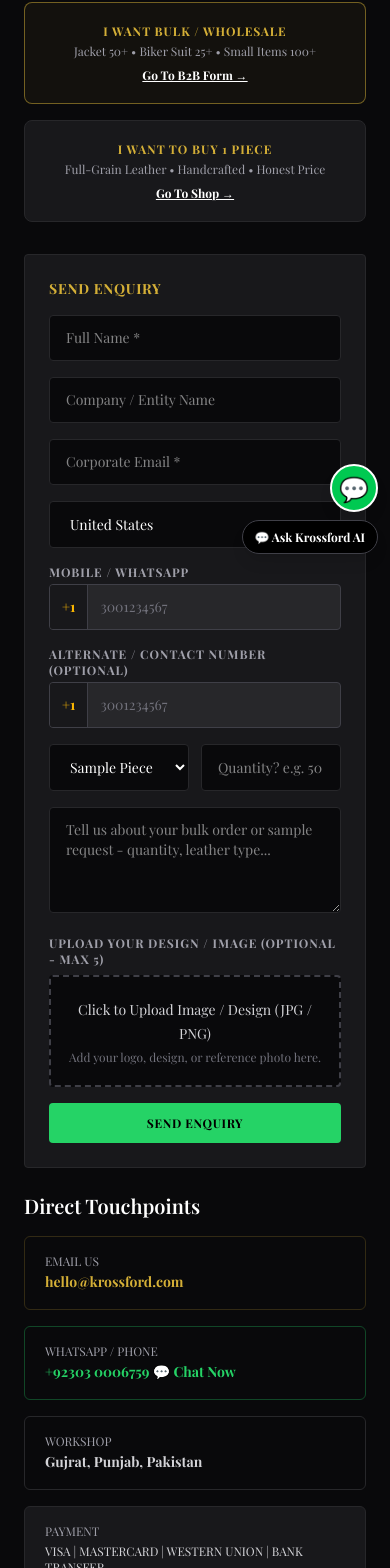
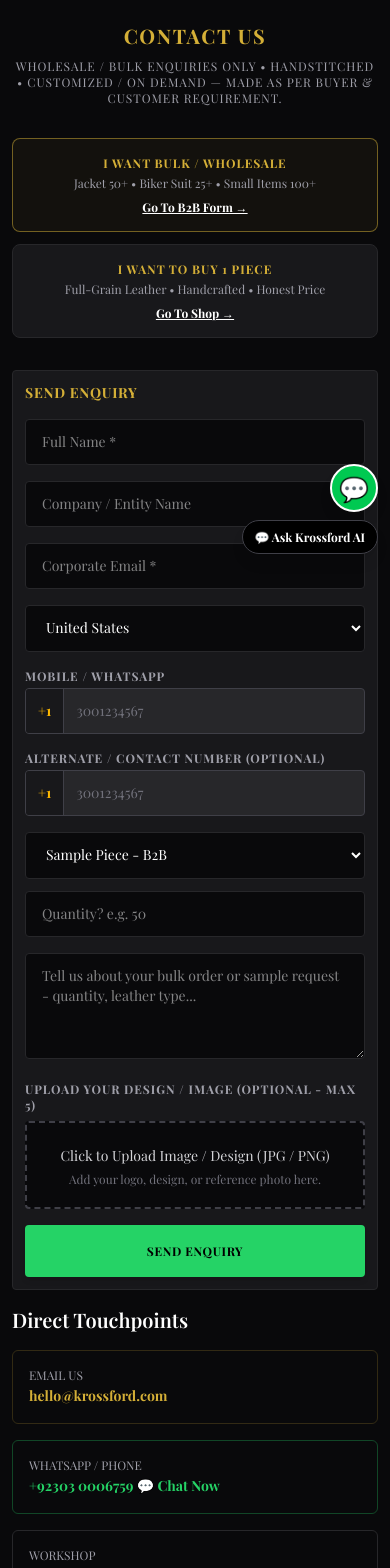
Before and after one commit to kaftab110-cmd/Krossford, a Next.js app: page /contact in a window 390 px wide. Shown: the part 202-1770 px from the top of the page. Built offline with nearby package versions, Linux system fonts and the light colour scheme.

Commit message:
contact top padding ordertype quantity handstitched fix

```diff
--- a/app/contact/page.tsx
+++ b/app/contact/page.tsx
@@ -100,54 +100,54 @@ export default function ContactPage() {
   };
 
   return (
-    <div className="min-h-screen bg-zinc-950 text-white p-6 md:p-12">
-      <div className="max-w-4xl mx-auto space-y-8">
-        <div className="text-center space-y-2">
-          <h1 className="text-2xl md:text-3xl font-bold uppercase tracking-widest text-[#D4AF37]" style={{ fontFamily: "var(--font-brand)" }}>Contact Us</h1>
-          <p className="text-xs text-zinc-400 uppercase tracking-widest">Wholesale / Bulk Enquiries Only</p>
+    <div className="min-h-screen bg-zinc-950 text-white pt-[132px] min-[400px]:pt-[138px] sm:pt-[148px] lg:pt-[158px] pb-16 px-3 min-[400px]:px-4 sm:px-6 md:px-12 w-full min-w-0 overflow-x-hidden">
+      <div className="max-w-4xl mx-auto space-y-8 w-full min-w-0">
+        <div className="text-center space-y-2 min-w-0">
+          <h1 className="text-xl sm:text-2xl md:text-3xl font-bold uppercase tracking-widest text-[#D4AF37] break-words leading-snug" style={{ fontFamily: "var(--font-brand)" }}>Contact Us</h1>
+          <p className="text-xs text-zinc-400 uppercase tracking-widest break-words">Wholesale / Bulk Enquiries Only • Handstitched • Customized / On Demand — Made As Per Buyer &amp; Customer Requirement.</p>
         </div>
-        <div className="grid sm:grid-cols-2 gap-4">
-          <Link href="/b2b" className="border border-[#D4AF37]/50 rounded-lg p-5 bg-[#D4AF37]/5 hover:border-[#D4AF37] transition-colors text-center">
-            <p className="text-xs font-bold text-[#D4AF37] uppercase tracking-widest">I Want Bulk / Wholesale</p>
-            <p className="text-xs text-zinc-400 mt-1">Jacket 50+ • Biker Suit 25+ • Small Items 100+</p>
-            <p className="text-xs font-bold mt-2 underline">Go To B2B Form →</p>
+        <div className="grid sm:grid-cols-2 gap-3 sm:gap-4 w-full min-w-0">
+          <Link href="/b2b" className="border border-[#D4AF37]/50 rounded-lg p-4 sm:p-5 bg-[#D4AF37]/5 hover:border-[#D4AF37] transition-colors text-center min-w-0">
+            <p className="text-xs font-bold text-[#D4AF37] uppercase tracking-widest break-words">I Want Bulk / Wholesale</p>
+            <p className="text-xs text-zinc-400 mt-1 break-words">Jacket 50+ • Biker Suit 25+ • Small Items 100+</p>
+            <p className="text-xs font-bold mt-2 underline break-words">Go To B2B Form →</p>
           </Link>
-          <Link href="/shop" className="border border-zinc-800 rounded-lg p-5 bg-zinc-900 hover:border-[#D4AF37] transition-colors text-center">
-            <p className="text-xs font-bold text-[#D4AF37] uppercase tracking-widest">I Want To Buy 1 Piece</p>
-            <p className="text-xs text-zinc-400 mt-1">Full-Grain Leather • Handcrafted • Honest Price</p>
-            <p className="text-xs font-bold mt-2 underline">Go To Shop →</p>
+          <Link href="/shop" className="border border-zinc-800 rounded-lg p-4 sm:p-5 bg-zinc-900 hover:border-[#D4AF37] transition-colors text-center min-w-0">
+            <p className="text-xs font-bold text-[#D4AF37] uppercase tracking-widest break-words">I Want To Buy 1 Piece</p>
+            <p className="text-xs text-zinc-400 mt-1 break-words">Full-Grain Leather • Handcrafted • Honest Price</p>
+            <p className="text-xs font-bold mt-2 underline break-words">Go To Shop →</p>
           </Link>
         </div>
-        <div className="grid md:grid-cols-2 gap-6">
-          <form onSubmit={handleSubmit} className="bg-zinc-900 border border-zinc-800 p-6 rounded space-y-4">
-            <h2 className="text-sm font-bold uppercase tracking-wider text-[#D4AF37]">Send Enquiry</h2>
-            <input required placeholder="Full Name *" value={form.name} onChange={(e) => setForm({ ...form, name: e.target.value })} className="w-full bg-zinc-950 border border-zinc-800 rounded px-4 py-3 text-sm outline-none focus:border-[#D4AF37]" />
-            <input placeholder="Company / Entity Name" value={form.company} onChange={(e) => setForm({ ...form, company: e.target.value })} className="w-full bg-zinc-950 border border-zinc-800 rounded px-4 py-3 text-sm outline-none focus:border-[#D4AF37]" />
-            <input required type="email" placeholder="Corporate Email *" value={form.email} onChange={(e) => setForm({ ...form, email: e.target.value })} className="w-full bg-zinc-950 border border-zinc-800 rounded px-4 py-3 text-sm outline-none focus:border-[#D4AF37]" />
-            <select value={form.country} onChange={(e) => setForm({ ...form, country: e.target.value })} className="w-full bg-zinc-950 border border-zinc-800 rounded px-4 py-3 text-sm outline-none focus:border-[#D4AF37]">
+        <div className="grid md:grid-cols-2 gap-4 sm:gap-6 w-full min-w-0">
+          <form onSubmit={handleSubmit} className="bg-zinc-900 border border-zinc-800 p-3 min-[400px]:p-4 sm:p-6 rounded space-y-4 w-full min-w-0">
+            <h2 className="text-sm font-bold uppercase tracking-wider text-[#D4AF37] break-words">Send Enquiry</h2>
+            <input required placeholder="Full Name *" value={form.name} onChange={(e) => setForm({ ...form, name: e.target.value })} className="w-full min-w-0 bg-zinc-950 border border-zinc-800 rounded px-4 py-3 text-sm outline-none focus:border-[#D4AF37]" />
+            <input placeholder="Company / Entity Name" value={form.company} onChange={(e) => setForm({ ...form, company: e.target.value })} className="w-full min-w-0 bg-zinc-950 border border-zinc-800 rounded px-4 py-3 text-sm outline-none focus:border-[#D4AF37]" />
+            <input required type="email" placeholder="Corporate Email *" value={form.email} onChange={(e) => setForm({ ...form, email: e.target.value })} className="w-full min-w-0 bg-zinc-950 border border-zinc-800 rounded px-4 py-3 text-sm outline-none focus:border-[#D4AF37]" />
+            <select value={form.country} onChange={(e) => setForm({ ...form, country: e.target.value })} className="w-full min-w-0 bg-zinc-950 border border-zinc-800 rounded px-4 py-3 text-sm outline-none focus:border-[#D4AF37]">
               {COUNTRIES.map((c, i) => <option key={`${c}-${i}`} value={c}>{c}</option>)}
             </select>
             <PhoneInput country={form.country} value={form.phone} onChange={(v) => setForm({ ...form, phone: v })} label={"Mobile / " + WA} placeholder="3001234567" required={false} />
             <PhoneInput country={form.country} value={form.altPhone} onChange={(v) => setForm({ ...form, altPhone: v })} label="Alternate / Contact Number (Optional)" placeholder="3001234567" required={false} name="altPhone" />
-            <div className="grid grid-cols-2 gap-3">
-              <select value={form.orderType} onChange={(e) => setForm({ ...form, orderType: e.target.value })} className="w-full bg-zinc-950 border border-zinc-800 rounded px-4 py-3 text-sm outline-none focus:border-[#D4AF37]">
+            <div className="grid grid-cols-1 min-[420px]:grid-cols-2 gap-3 min-w-0">
+              <select value={form.orderType} onChange={(e) => setForm({ ...form, orderType: e.target.value })} className="w-full min-w-0 bg-zinc-950 border border-zinc-800 rounded px-4 py-3 text-sm outline-none focus:border-[#D4AF37]">
                 <option>Sample Piece - B2B</option>
                 <option>Bulk Order - B2B</option>
                 <option>Sample Request</option>
               </select>
-              <input placeholder="Quantity? e.g. 50" value={form.quantity} onChange={(e) => setForm({ ...form, quantity: e.target.value })} className="w-full bg-zinc-950 border border-zinc-800 rounded px-4 py-3 text-sm outline-none focus:border-[#D4AF37]" />
+              <input placeholder="Quantity? e.g. 50" value={form.quantity} onChange={(e) => setForm({ ...form, quantity: e.target.value })} className="w-full min-w-0 bg-zinc-950 border border-zinc-800 rounded px-4 py-3 text-sm outline-none focus:border-[#D4AF37]" />
             </div>
-            <textarea required rows={4} placeholder="Tell us about your bulk order or sample request - quantity, leather type..." value={form.message} onChange={(e) => setForm({ ...form, message: e.target.value })} className="w-full bg-zinc-950 border border-zinc-800 rounded px-4 py-3 text-sm outline-none focus:border-[#D4AF37]" />
-            <div>
-              <label className="block text-xs tracking-widest text-zinc-400 uppercase font-bold">Upload Your Design / Image (Optional - Max 5)</label>
+            <textarea required rows={4} placeholder="Tell us about your bulk order or sample request - quantity, leather type..." value={form.message} onChange={(e) => setForm({ ...form, message: e.target.value })} className="w-full min-w-0 bg-zinc-950 border border-zinc-800 rounded px-4 py-3 text-sm outline-none focus:border-[#D4AF37]" />
+            <div className="min-w-0">
+              <label className="block text-xs tracking-widest text-zinc-400 uppercase font-bold break-words">Upload Your Design / Image (Optional - Max 5)</label>
               <label className="mt-2 w-full border-2 border-dashed border-zinc-700 rounded px-4 py-5 text-center block cursor-pointer hover:border-[#D4AF37] bg-zinc-950">
-                <span className="text-sm text-zinc-300">Click to Upload Image / Design (JPG / PNG)</span>
-                <span className="block text-xs text-zinc-500 mt-1">Add your logo, design, or reference photo here.</span>
+                <span className="text-sm text-zinc-300 break-words">Click to Upload Image / Design (JPG / PNG)</span>
+                <span className="block text-xs text-zinc-500 mt-1 break-words">Add your logo, design, or reference photo here.</span>
                 <input type="file" accept="image/*" multiple className="hidden" onChange={handleFileChange} />
               </label>
               {previews.length > 0 && (
                 <div className="mt-3">
-                  <p className="text-xs text-green-400">✅ {files.length} / 5 Photos Selected</p>
+                  <p className="text-xs text-green-400 break-words">✅ {files.length} / 5 Photos Selected</p>
                   <div className="flex gap-2 mt-2 flex-wrap">
                     {previews.map((src, i) => (
                       <div key={i} className="relative w-20 h-20 rounded overflow-hidden border border-zinc-700">
@@ -157,34 +157,34 @@ export default function ContactPage() {
                       </div>
                     ))}
                   </div>
-                  <p className="text-xs text-[#D4AF37] mt-2">⚠ {WA} / Email khulne ke baad photos dobara attach kar dena, taake design mil jaye.</p>
+                  <p className="text-xs text-[#D4AF37] mt-2 break-words">⚠ {WA} / Email khulne ke baad photos dobara attach kar dena, taake design mil jaye.</p>
                 </div>
               )}
             </div>
-            <button type="submit" disabled={submitting} className="w-full bg-[#25D366] text-black py-3 rounded text-xs font-bold uppercase tracking-wider hover:brightness-110 disabled:opacity-60">
+            <button type="submit" disabled={submitting} className="w-full bg-[#25D366] text-black py-4 rounded text-xs font-bold uppercase tracking-wider hover:brightness-110 disabled:opacity-60 border-2 border-[#25D366] shadow-md">
               {submitting ? "Sending..." : "SEND ENQUIRY"}
             </button>
-            {submissionError && <p role="alert" className="text-xs text-red-400 text-center">{submissionError}</p>}
-            {sent && <p className="text-xs text-green-400 text-center">Enquiry sent to our team. Thank you!</p>}
+            {submissionError && <p role="alert" className="text-xs text-red-400 text-center break-words">{submissionError}</p>}
+            {sent && <p className="text-xs text-green-400 text-center break-words">Enquiry sent to our team. Thank you!</p>}
           </form>
-          <div className="space-y-4">
-            <h2 className="text-xl font-semibold text-white mb-4" style={{ fontFamily: "var(--font-brand)" }}>Direct Touchpoints</h2>
-            <a href={`mailto:${contact.email}`} className="block rounded-md border border-[#D4AF37]/20 px-5 py-4 text-[#D4AF37] transition hover:border-[#D4AF37]/60">
-              <span className="block text-xs text-zinc-400 uppercase">Email Us</span>
-              <span className="text-sm font-bold">{contact.email}</span>
+          <div className="space-y-4 w-full min-w-0">
+            <h2 className="text-xl font-semibold text-white mb-4 break-words" style={{ fontFamily: "var(--font-brand)" }}>Direct Touchpoints</h2>
+            <a href={`mailto:${contact.email}`} className="block rounded-md border border-[#D4AF37]/20 px-4 sm:px-5 py-4 text-[#D4AF37] transition hover:border-[#D4AF37]/60 min-w-0">
+              <span className="block text-xs text-zinc-400 uppercase break-words">Email Us</span>
+              <span className="text-sm font-bold break-all">{contact.email}</span>
             </a>
-            <a href={`https://wa.me/${contact.waNumber}?text=${encodeURIComponent("Hi KROSSFORD, I want to enquire about Retail (1 Piece) or Wholesale / Bulk leather order.")}`} target="_blank" rel="noopener noreferrer" className="block rounded-md border border-[#25D366]/30 px-5 py-4 transition hover:border-[#25D366]">
-              <span className="block text-xs text-zinc-400 uppercase">{WA} / Phone</span>
-              <span className="text-sm font-bold text-[#25D366]">{contact.waDisplay} 💬 Chat Now</span>
+            <a href={`https://wa.me/${contact.waNumber}?text=${encodeURIComponent("Hi KROSSFORD, I want to enquire about Retail (1 Piece) or Wholesale / Bulk leather order.")}`} target="_blank" rel="noopener noreferrer" className="block rounded-md border border-[#25D366]/30 px-4 sm:px-5 py-4 transition hover:border-[#25D366] min-w-0">
+              <span className="block text-xs text-zinc-400 uppercase break-words">{WA} / Phone</span>
+              <span className="text-sm font-bold text-[#25D366] break-words">{contact.waDisplay} 💬 Chat Now</span>
             </a>
-            <div className="block rounded-md border border-zinc-800 px-5 py-4">
-              <span className="block text-xs text-zinc-400 uppercase">Workshop</span>
-              <span className="text-sm font-bold text-zinc-300">{contact.location}</span>
+            <div className="block rounded-md border border-zinc-800 px-4 sm:px-5 py-4 min-w-0">
+              <span className="block text-xs text-zinc-400 uppercase break-words">Workshop</span>
+              <span className="text-sm font-bold text-zinc-300 break-words">{contact.location}</span>
             </div>
-            <div className="block rounded-md border border-zinc-800 px-5 py-4 bg-zinc-900">
-              <span className="block text-xs text-zinc-400 uppercase">Payment</span>
-              <span className="text-xs text-zinc-300 mt-1 block">{VISA} | {MC} | {WU} | BANK TRANSFER</span>
-              <span className="text-xs text-zinc-400 mt-1 block">Retail: 100% Advance • Wholesale: 50% Advance - 50% After Order Ready • Sample Before Bulk</span>
+            <div className="block rounded-md border border-zinc-800 px-4 sm:px-5 py-4 bg-zinc-900 min-w-0">
+              <span className="block text-xs text-zinc-400 uppercase break-words">Payment</span>
+              <span className="text-xs text-zinc-300 mt-1 block break-words">{VISA} | {MC} | {WU} | BANK TRANSFER</span>
+              <span className="text-xs text-zinc-400 mt-1 block break-words">Retail: 100% Advance • Wholesale: 50% Advance - 50% After Order Ready • Sample Before Bulk • Handstitched • Customized / On Demand</span>
             </div>
           </div>
         </div>
```
